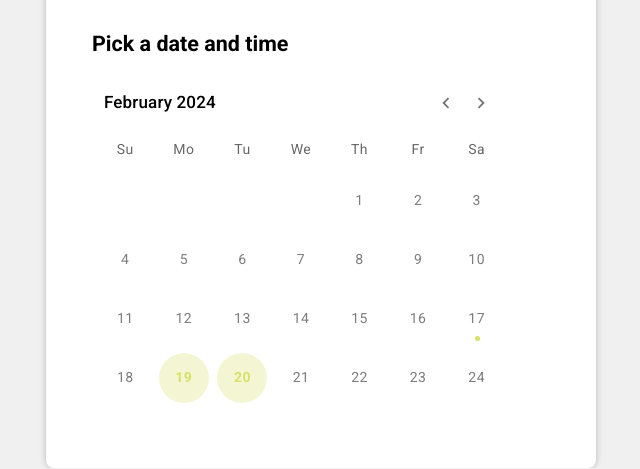
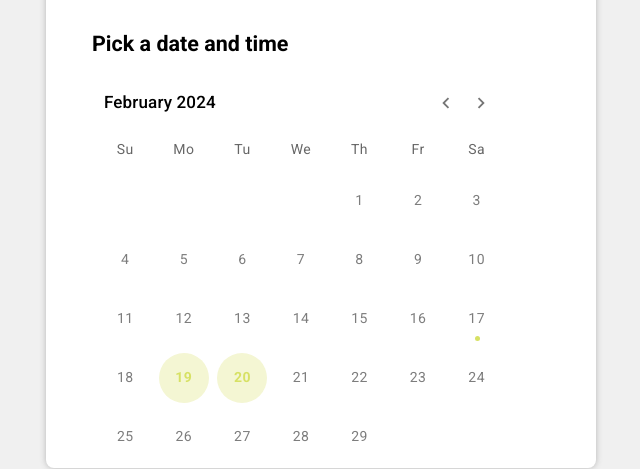
Before and after one commit to hmassareli/minthouse-booking, a Next.js app: page / in a window 1280 px wide. Shown: the part 332-801 px from the top of the page, without its empty margins (319-959 px from the left). Built offline with nearby package versions, Linux system fonts and the light colour scheme.

Commit message:
fix: calendar

```diff
--- a/src/app/page.tsx
+++ b/src/app/page.tsx
@@ -95,7 +95,7 @@ export default function Home() {
           <div
             className={
               (isDaySelected ? "w-[745px]" : "w-[450px]") +
-              " flex justify-between mt-4 transition-all overflow-x-hidden ease-out duration-200"
+              " flex justify-between mt-4 transition-all overflow-hidden h-[500px] ease-out duration-200"
             }
           >
             {" "}
```
